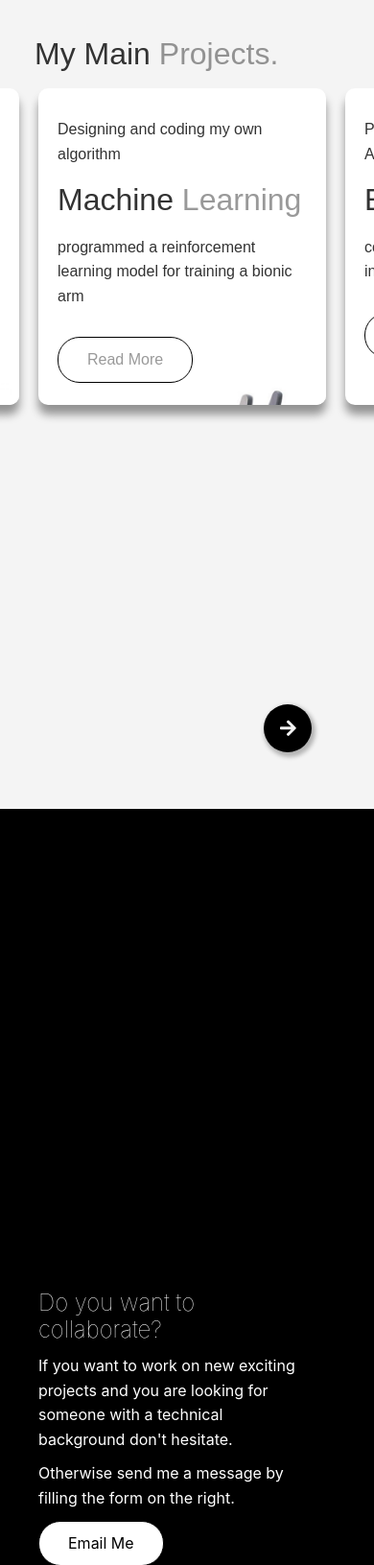
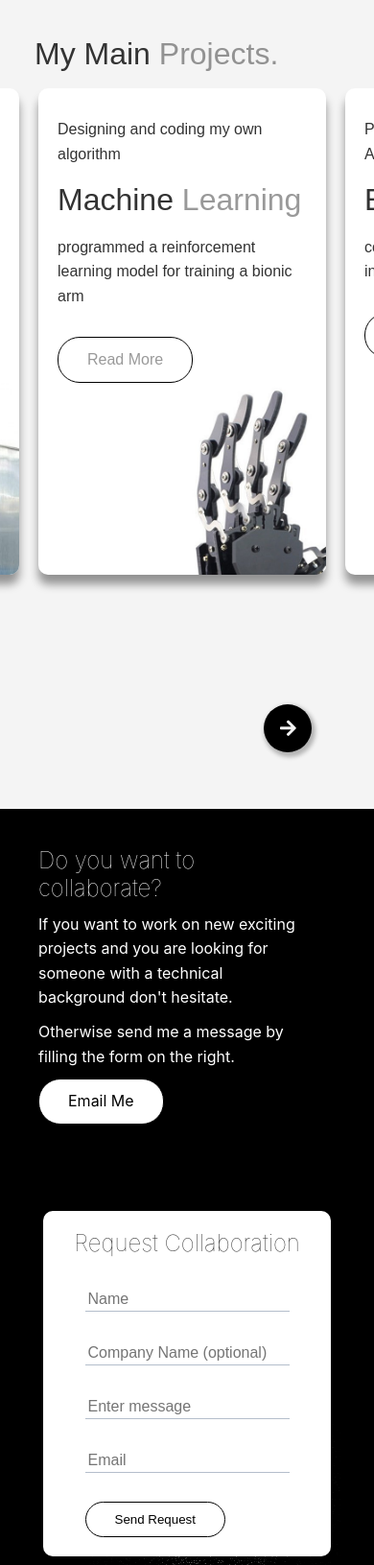
Before and after one commit to kesler20/personal_portfolio, a Flask app: page / in a window 390 px wide. Shown: the part 892-2523 px from the top of the page at 96% size. Run offline with Flask 2, Linux system fonts and the light colour scheme; parts of the project's set-up code (start-up, migrations or seed data) failed here and were passed over.

Commit message:
adjusting mobile view

```diff
--- a/static/css/index.css
+++ b/static/css/index.css
@@ -68,13 +68,6 @@
   scroll-behavior: smooth;
   overflow: visible;
   padding-right: 50px;
-}
-
-.next-btn {
-  position: absolute;
-  top: 90%;
-    left: 92%;
-  transform: translate(-50%, -50%);
 }
 
 .next-btn img {
@@ -278,10 +271,14 @@
   font-size: 1.2rem;
   box-shadow: 2px 3px 4px 2px rgb(180, 180, 180);
   cursor: pointer;
+  position: absolute;
+  top: 90%;
+  left: 92%;
+  transform: translate(-50%, -50%);
 }
 
 .next-btn:hover {
-  background-color: #333;
+  background-color: rgb(50, 50, 55);
 }
 
  /* ------------------ MEDIA QUERIES SECTION ---------------------- */
@@ -301,9 +298,11 @@
     transform: translate(-50%, -50%);
   }
 
+  .my-main-projects {
+    height: auto;
+  }
+
   .my-main-projects.body .card {
-    box-shadow: black;
-    height: 330px;
     width: 300px;
   }
 
@@ -320,6 +319,10 @@
     z-index: 100;
     justify-self: center;
     margin: auto;
+  }
+
+  .languages {
+    height: 75vh;
   }
 
   .languages .container.flex {
@@ -342,9 +345,9 @@
   .request-collaborate .container {
     display: flex;
     flex-direction: column;
-    justify-content: space-evenly;
+    justify-content: flex-start;
     align-items: center;
-    height: 250vh;
+    height: 170vh;
     overflow: hidden;
   }
 
--- a/static/css/style.css
+++ b/static/css/style.css
@@ -5,6 +5,15 @@ through a scope in this case a root socpe and the syntax for ucstom properties i
   --secondary-color: #1c3fa8;
   --dark-color: #002240;
   --light-color: #f4f4f4;
+}
+
+input,
+textarea,
+button,
+select,
+div,
+a {
+  -webkit-tap-highlight-color: rgba(0,0,0,0);
 }
 
 * {
```
